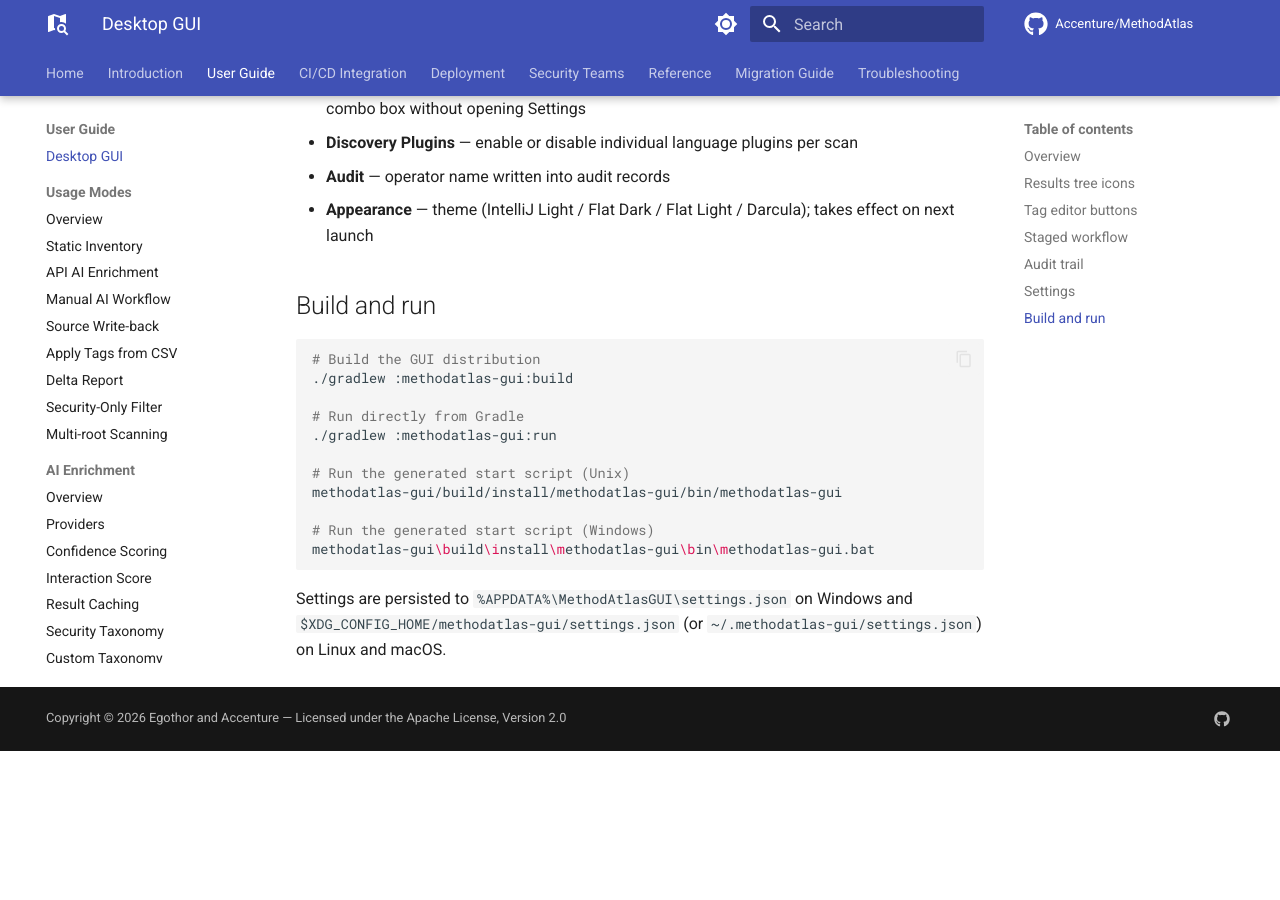
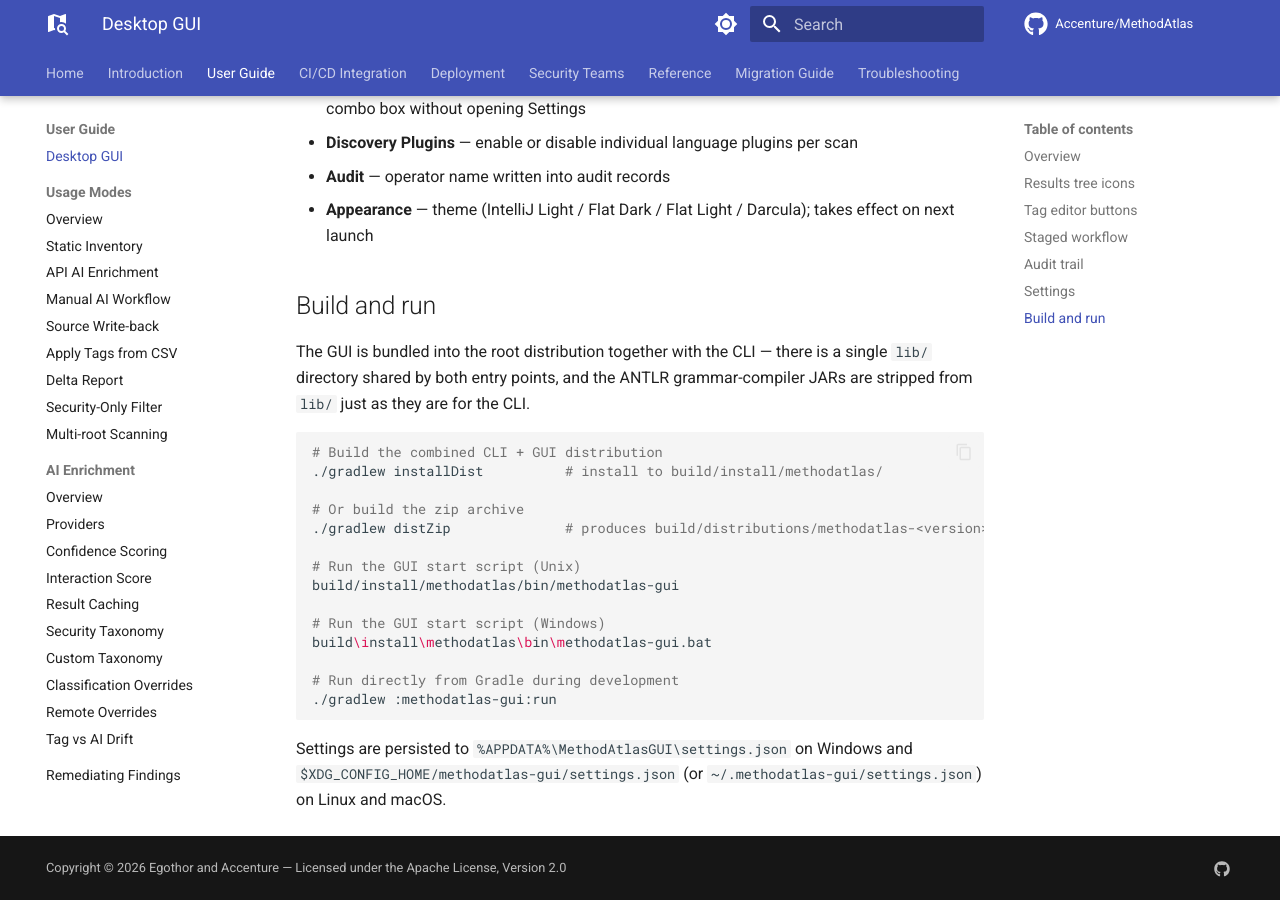
Before and after one commit to Accenture/MethodAtlas, an MkDocs documentation site: the page built from docs/gui.md, in a window 1280 px wide and 900 px high, scrolled down 2514 px. Built offline with MkDocs 1.6.1 and Material for MkDocs 9.7.7, drawn with Linux system fonts in a browser that asks for light colours; comment, search, counter and statistics services are not loaded; before the commit the page ends 3265 px from its top, so only the background shows below that.

Commit message:
feat(dist): merge CLI and GUI into one distribution; drop dead code in TagEditorPanel
Dead code
- Remove unused import java.util.Map from TagEditorPanel.
- Remove AppSettings settings field and constructor parameter from
  TagEditorPanel; the field was assigned but never read.  The only
  consumer of AppSettings in this class (buildFlatSuffixes) is a static
  utility called from MainWindow with settings passed directly.
- Update MainWindow to match the new 1-arg TagEditorPanel constructor.

Unified distribution
- Root build.gradle: add guiRuntime configuration that resolves the GUI
  module and its transitive runtime deps (FlatLaf, RSyntaxTextArea) while
  applying the same antlr4 exclusion as runtimeClasspath, so grammar-tool
  JARs are stripped from lib/ for both entry points.
- Register guiStartScripts (CreateStartScripts) to generate
  bin/methodatlas-gui and bin/methodatlas-gui.bat using the guiRuntime
  classpath; inject those scripts and the GUI-unique JARs into the main
  distribution via distributions.main.contents with
  DuplicatesStrategy.EXCLUDE so CLI JARs are never doubled.
- methodatlas-gui/build.gradle: disable distZip, distTar, installDist
  tasks; the 'run' task is preserved for local development.
- Update README.md and docs/gui.md to reference the unified install paths:
    build/install/methodatlas/bin/methodatlas      (CLI)
    build/install/methodatlas/bin/methodatlas-gui  (GUI)

````diff
--- a/docs/gui.md
+++ b/docs/gui.md
@@ -62,18 +62,23 @@
 
 ## Build and run
 
+The GUI is bundled into the root distribution together with the CLI — there is a single `lib/` directory shared by both entry points, and the ANTLR grammar-compiler JARs are stripped from `lib/` just as they are for the CLI.
+
 ```bash
-# Build the GUI distribution
-./gradlew :methodatlas-gui:build
+# Build the combined CLI + GUI distribution
+./gradlew installDist          # install to build/install/methodatlas/
 
-# Run directly from Gradle
+# Or build the zip archive
+./gradlew distZip              # produces build/distributions/methodatlas-<version>.zip
+
+# Run the GUI start script (Unix)
+build/install/methodatlas/bin/methodatlas-gui
+
+# Run the GUI start script (Windows)
+build\install\methodatlas\bin\methodatlas-gui.bat
+
+# Run directly from Gradle during development
 ./gradlew :methodatlas-gui:run
-
-# Run the generated start script (Unix)
-methodatlas-gui/build/install/methodatlas-gui/bin/methodatlas-gui
-
-# Run the generated start script (Windows)
-methodatlas-gui\build\install\methodatlas-gui\bin\methodatlas-gui.bat
 ```
 
 Settings are persisted to `%APPDATA%\MethodAtlasGUI\settings.json` on Windows and
````
Also changed, not shown: README.md (+14 -9 lines), 4 other files.
